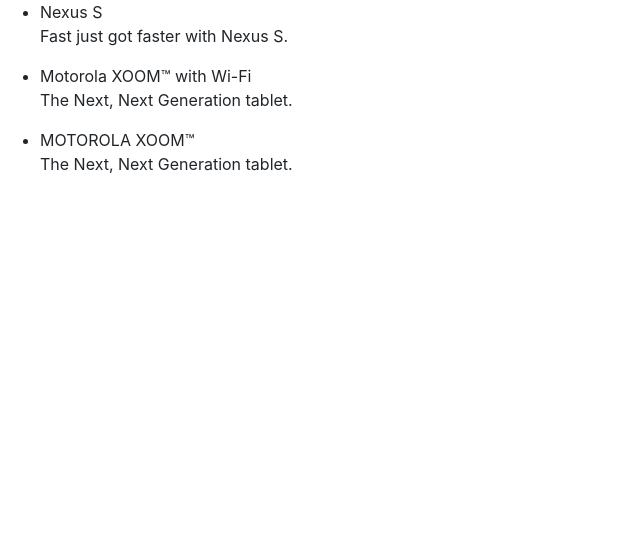
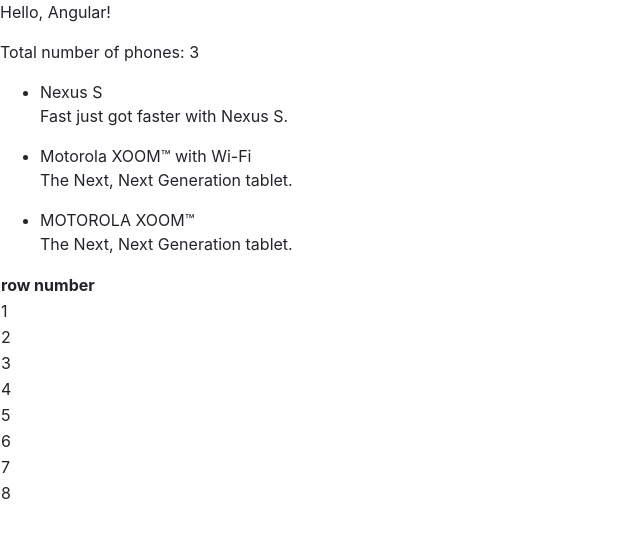
Before and after one commit to wefine/angularjs1, a website: page angularjs-phonecat/app/index.html in a window 1280 px wide. Shown: the whole page, without its empty margins (0-640 px from the left). Drawn offline with nearby package versions, Linux system fonts and the light colour scheme; some packages are replaced by stand-ins of ours.

Commit message:
step-2, add exercise.
Signed-off-by: wefine <wang.xiaoren@zte.com.cn>

```diff
--- a/angularjs-phonecat/app/app.js
+++ b/angularjs-phonecat/app/app.js
@@ -4,7 +4,7 @@
 var phonecatApp = angular.module('phonecatApp', []);
 
 // Define the `PhoneListController` controller on the `phonecatApp` module
-phonecatApp.controller('PhoneListController', function PhoneListController($scope) {
+phonecatApp.controller('PhoneListController', function($scope) {
     $scope.phones = [
         {
             name: 'Nexus S',
@@ -17,4 +17,6 @@
             snippet: 'The Next, Next Generation tablet.'
         }
     ];
+
+    $scope.hello = "Hello, Angular!";
 });
--- a/angularjs-phonecat/app/index.html
+++ b/angularjs-phonecat/app/index.html
@@ -16,6 +16,8 @@
 </head>
 <body ng-controller="PhoneListController">
 
+<p>{{hello}}</p>
+<p>Total number of phones: {{phones.length}}</p>
 <ul>
     <li ng-repeat="phone in phones">
         {{phone.name}}
@@ -23,6 +25,14 @@
     </li>
 </ul>
 
+<table>
+    <tr>
+        <th>row number</th>
+    </tr>
+    <tr ng-repeat="i in [0, 1, 2, 3, 4, 5, 6, 7]">
+        <td>{{i+1}}</td>
+    </tr>
+</table>
 
 </body>
 </html>
```
